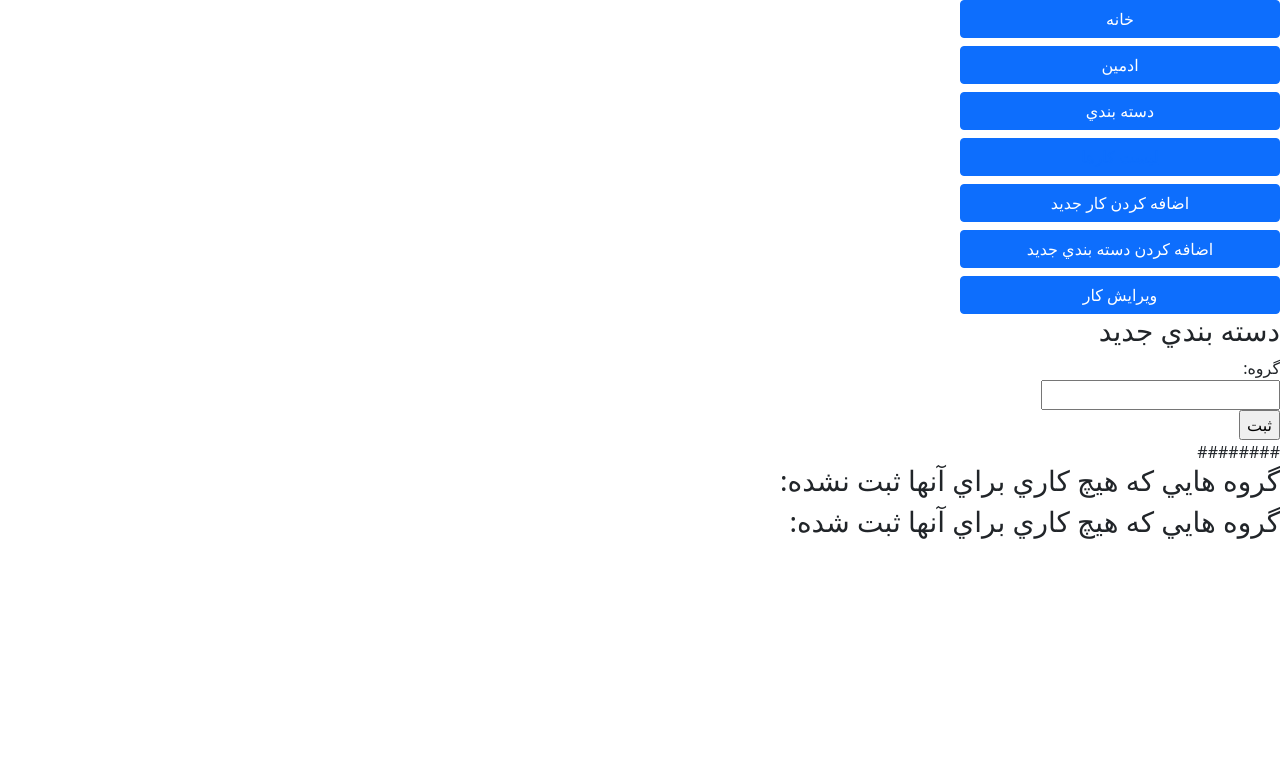
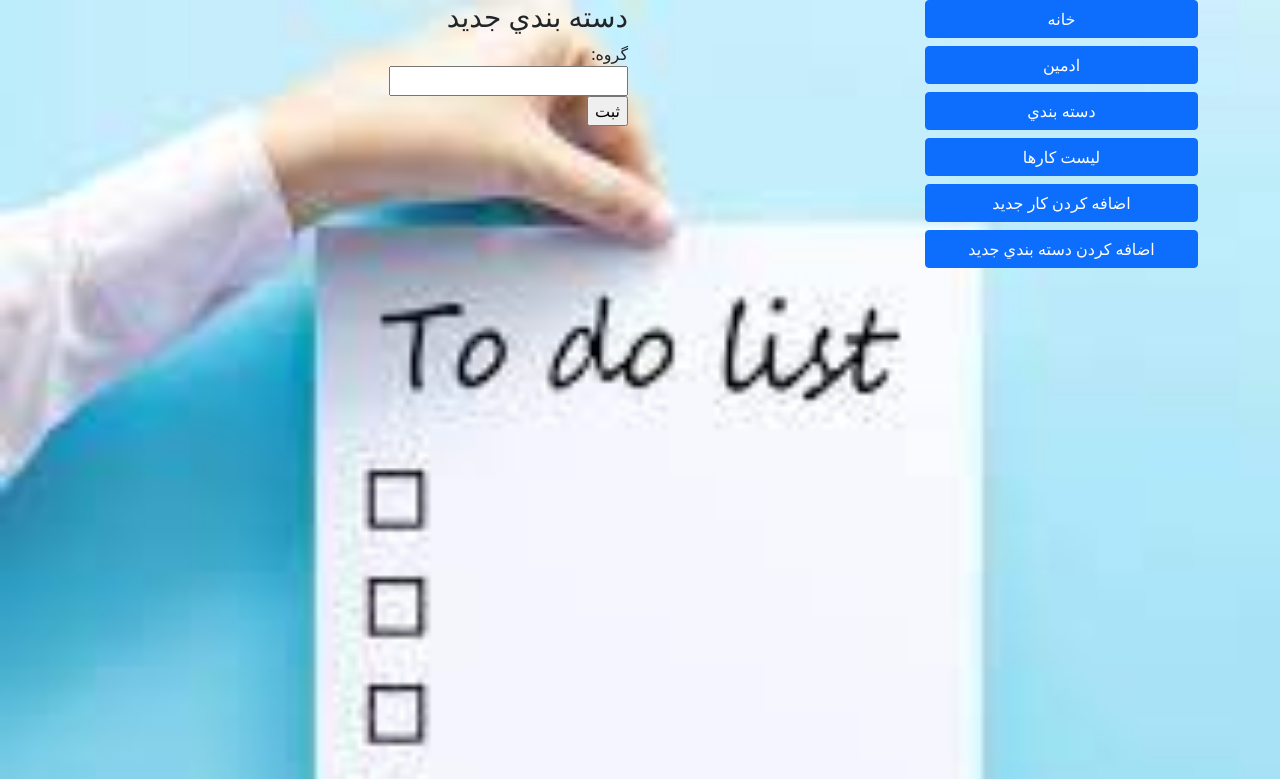
Before and after one commit to layatorkaman/Mini_project_Reminder, a Django app: page /todo/newcategory/ in a window 1280 px wide. Shown: the top 779 px of the page. Run offline with Django 3.2, Linux system fonts and the light colour scheme.

Commit message:
secont push

```diff
--- a/Reminder/settings.py
+++ b/Reminder/settings.py
@@ -125,9 +125,15 @@ USE_TZ = True
 # https://docs.djangoproject.com/en/3.2/howto/static-files/
 
 STATIC_URL = '/static/'
+STATICFILES_DIRS=[BASE_DIR,'static']
+STATIC_ROOT=BASE_DIR/'mystatic'
+
 
 # Default primary key field type
 # https://docs.djangoproject.com/en/3.2/ref/settings/#default-auto-field
 
 DEFAULT_AUTO_FIELD = 'django.db.models.BigAutoField'
 CRISPY_TEMPLATE_PACK = 'bootstrap4'
+
+MEDIA_URL = '/media/'
+MEDIA_ROOT = BASE_DIR / 'media'
--- /dev/null
+++ b/static/mycss.css
@@ -0,0 +1,8 @@
+
+body{
+     background: url("download (1).jpg") no-repeat ;
+     height: 40%;
+     background-size:cover;
+     /*color: white;*/
+
+     }
--- a/templates/Category.html
+++ b/templates/Category.html
@@ -1,24 +1,12 @@
+{% extends 'base.html' %}
+{% block title %} ليست دسته بندي {% endblock %}
+{% block content %}
+   <h3>گروه هايي كه هيچ كاري براي آنها ثبت نشده:</h3>
+    {% for cat in emp_cat %}
 
-{% extends 'base.html' %}
-{% block content %}
-    <h3>دسته بندي جديد</h3>
-    <form method="POST">
-    {% csrf_token %}
-   گروه:
-    <br>
-        <input type="text" name="title" required >
-    <br>
+         <h5>{{ cat  }} </h5>
+    {% endfor %}
 
-    <input type="submit" value="ثبت">
-    </form>
-
-
-########
-    <h3>گروه هايي كه هيچ كاري براي آنها ثبت نشده:</h3>
-{% for cat in emp_cat %}
-
-    <h5>{{ cat  }} </h5>
-{% endfor %}
 
        <h3>گروه هايي كه هيچ كاري براي آنها ثبت شده:</h3>
 {% for cat in full_cat %}
--- /dev/null
+++ b/templates/CategoryCreate.html
@@ -0,0 +1,15 @@
+
+{% extends 'base.html' %}
+{% block content %}
+    <h3>دسته بندي جديد</h3>
+    <form method="POST">
+    {% csrf_token %}
+   گروه:
+    <br>
+        <input type="text" name="title" required >
+    <br>
+
+    <input type="submit" value="ثبت">
+    </form>
+
+{% endblock %}
--- a/templates/base.html
+++ b/templates/base.html
@@ -1,28 +1,43 @@
 {% load static %}
 <!DOCTYPE html>
-<html dir ="rtl" lang="fa">
+<html dir="rtl" lang="fa">
 <head>
     <meta charset="UTF-8">
     <link href="https://cdn.jsdelivr.net/npm/bootstrap@5.0.2/dist/css/bootstrap.min.css"
           rel="stylesheet"
           integrity="sha384-EVSTQN3/azprG1Anm3QDgpJLIm9Nao0Yz1ztcQTwFspd3yD65VohhpuuCOmLASjC"
           crossorigin="anonymous">
+
+   <link href='{% static "mycss.csss" %}' rel='stylesheet' type='text/css'>
+    <link rel="stylesheet" href="{% static 'mycss.css'%}">
     <title>{% block title %}{% endblock %}</title>
 
 </head>
+
 <body>
-<menubur class="d-grid gap-2 col-3 "  >
+
+<div class="container">
+ <div class="row">
+        <div class="col">
+        <menubur class="d-grid gap-2 col-6">
 
 
-  <button class="btn btn-primary" type="button">خانه</button>
-  <button class="btn btn-primary" type="button">ادمين</button>
-  <button class="btn btn-primary" type="button">دسته بندي</button>
-  <button class="btn btn-primary" type="button" ><a href="todo/tasklist/">ليست كارها </a></button>
-  <button class="btn btn-primary" type="button">اضافه كردن كار جديد</button>
-  <button class="btn btn-primary" type="button">اضافه كردن دسته بندي جديد</button>
-  <button class="btn btn-primary" type="button">ويرايش كار</button>
-</menubur>
-{% block content %}{% endblock %}
+            <button class="btn btn-primary" type="button"><a class="text-decoration-none text-white" href="{% url 'home'%}">خانه</a></button>
+            <button class="btn btn-primary" type="button"><a class="text-decoration-none text-white" href="/admin/">ادمين</a></button>
+            <button class="btn btn-primary" type="button"><a class="text-decoration-none text-white" href="/todo/category/">دسته بندي</a></button>
+            <button class="btn btn-primary" type="button"><a class="text-decoration-none text-white"href="/todo/tasklist/">ليست كارها </a></button>
+            <button class="btn btn-primary" type="button"><a class="text-decoration-none text-white"href="/todo/newtask/">اضافه كردن كار جديد</a></button>
+            <button class="btn btn-primary" type="button"><a class="text-decoration-none text-white"href="/todo/newcategory/">اضافه كردن دسته بندي جديد</a></button>
+
+        </menubur>
+    </div>
+
+    <div class="col">
+        {% block content %}{% endblock %}
+    </div>
+ </div>
+</div>
+
 
 <script src="https://cdn.jsdelivr.net/npm/bootstrap@5.0.2/dist/js/bootstrap.bundle.min.js"
         integrity="sha384-MrcW6ZMFYlzcLA8Nl+NtUVF0sA7MsXsP1UyJoMp4YLEuNSfAP+JcXn/tWtIaxVXM"
--- /dev/null
+++ b/templates/emptycat.html
@@ -0,0 +1,3 @@
+{% extends 'base.html' %}
+# اين فايل يك ليست از دسته بندي هايي كه هيچ كاري براي انها ثبت نشده را بر مي گرداند.
+{% block title %} كار هاي منقضي {% endblock %}
--- a/templates/homepage.html
+++ b/templates/homepage.html
@@ -9,7 +9,7 @@
         <li> <a href="{% url 'admin:index' %}">ادمين </a> </li>
 
     </ul>
-    <button type="button" class="btn btn-success"><a href="{% url 'todo:task_new' %}">ايجاد كار جديد</a></button>
+    <button type="button" class="btn " style="background: blue" t><a class="text-decoration-none text-white" href="{% url 'todo:task_new' %}">ايجاد كار جديد</a></button>
 
 
 
--- a/templates/pagination.html
+++ b/templates/pagination.html
@@ -1,9 +1,8 @@
-
 
 <div class="pagination">
     <span class="step-links">
         {% if page_obj.has_previous %}
-{#            <a href="?page=1">&laquo; first</a>#}
+
             <a href="?page={{ page_obj.previous_page_number }}">صفحه قبل</a>
         {% endif %}
 
--- a/templates/taskdetail.html
+++ b/templates/taskdetail.html
@@ -4,6 +4,7 @@
     <h2>{{ task.title }}:
         <p>{{ task.description }}</p>
         <p>{{ task.pority }} -{{ task.expire_date }}</p>
+        <p><a href="{% url 'todo:edittask' task.pk %}">+ ويرايش كار</a></p>
 
     </h2>
 {% endblock %}
--- a/todo/forms.py
+++ b/todo/forms.py
@@ -1,14 +1,14 @@
 from django import forms
-from .models import Task , CategoryTask
+from .models import Task, CategoryTask
 
 
 class TaskForm(forms.ModelForm):
     class Meta:
-        model=Task
-        fields=['title', 'description','pority','category','expire_date']
+        model = Task
+        fields = ['title', 'description', 'pority', 'category', 'expire_date']
 
 
 class CategoryTaskForm(forms.ModelForm):
     class Meta:
         model = CategoryTask
-        fields =['category',]
+        fields = ['category', ]
--- a/todo/urls.py
+++ b/todo/urls.py
@@ -1,5 +1,6 @@
 from django.urls import path
-from .views import TaskListView, IndexTemplateView, CategoriView, TaskDetailView, create_task, create_category
+from .views import TaskListView, IndexTemplateView, CategoriView, TaskDetailView, create_task, create_category, \
+ TaskUpdateView
 from django.views.generic import TemplateView
 
 app_name = "todo"
@@ -9,5 +10,6 @@ urlpatterns = [
     path('category/', CategoriView.as_view(), name='category'),
     path('newcategory/',create_category, name='new_category'),
     path('<slug:pk>/', TaskDetailView.as_view(), name='taskdetail'),
+    path('<int:pk>/edittask/',TaskUpdateView.as_view(),name='edittask'),
 
 ]
--- a/todo/views.py
+++ b/todo/views.py
@@ -3,9 +3,9 @@ from django.http import HttpResponse
 from django.utils.timesince import timeuntil
 
 from .models import Task, CategoryTask
-from django.views.generic import ListView, TemplateView, DetailView, CreateView
+from django.views.generic import ListView, TemplateView, DetailView, CreateView, UpdateView
 from .forms import TaskForm, CategoryTaskForm
-
+from django.urls import reverse
 
 # Create your views here.
 
@@ -14,6 +14,7 @@ class TaskListView(ListView):
     model = Task
     template_name = 'tasklist.html'
     context_object_name = 'tasks'
+
 
     def get_context_data(self, **kwargs):
         context = super(TaskListView, self).get_context_data(**kwargs)
@@ -84,4 +85,10 @@ def create_category(request):
     else:
         form = CategoryTaskForm()
 
-    return render(request, 'Category.html', {'form': form})
+    return render(request, 'CategoryCreate.html', {'form': form})
+
+
+class TaskUpdateView(UpdateView):
+    model = Task
+    template_name = 'edit_task.html'
+    fields = ['title', 'description', 'pority', 'category', 'expire_date']
```
Also changed, not shown: templates/edit_task.html (added, +10 -0 lines), templates/tasklist.html (+14 -14 lines), db.sqlite3, static/download (1).jpg (added), todo/models.py (line endings or trailing spaces).
